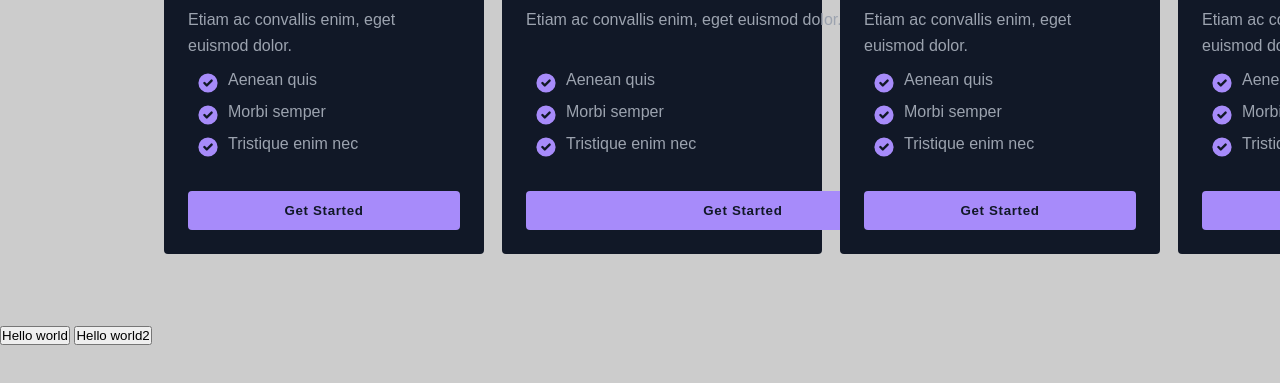
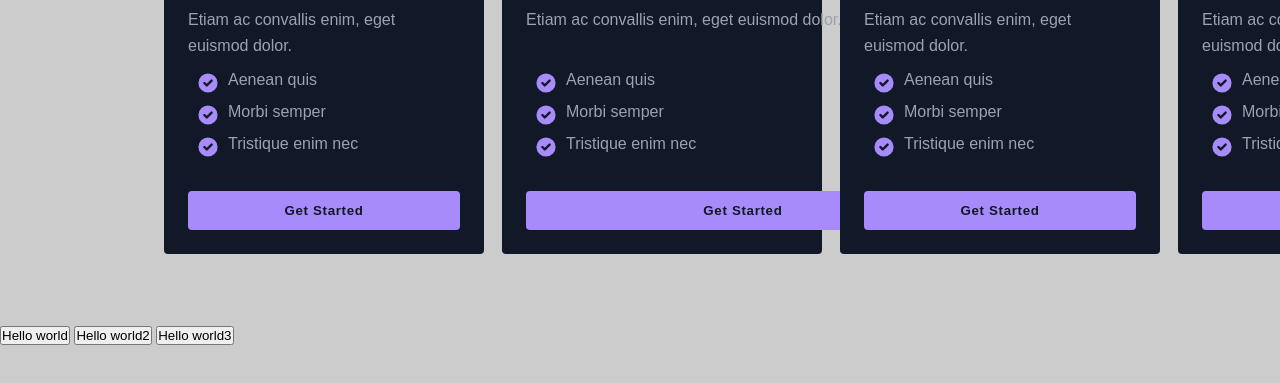
Before and after one commit to NarakCODE/website-card, a plain HTML site: page index.html in a window 1280 px wide. Shown: the part 361-744 px from the top of the page. Drawn offline with Linux system fonts and the light colour scheme.

Commit message:
added hello world 3

```diff
--- a/index.html
+++ b/index.html
@@ -223,5 +223,7 @@
 
 		<button>Hello world</button>
 		<button>Hello world2</button>
+		<button>Hello world3</button>
+
 	</body>
 </html>
```
